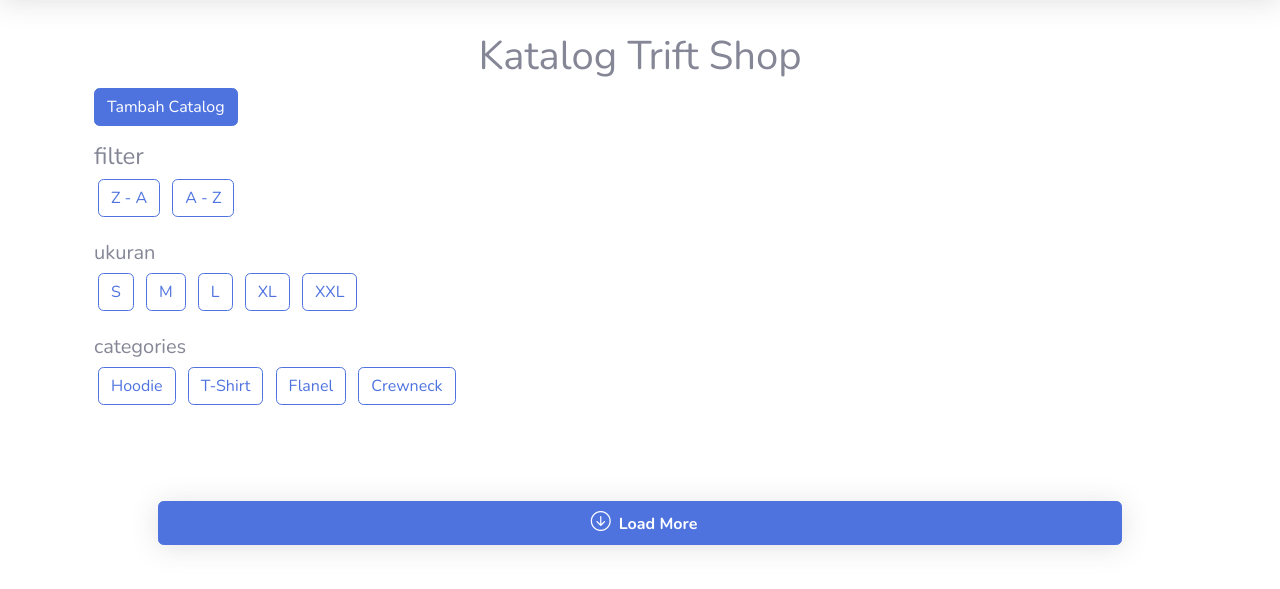
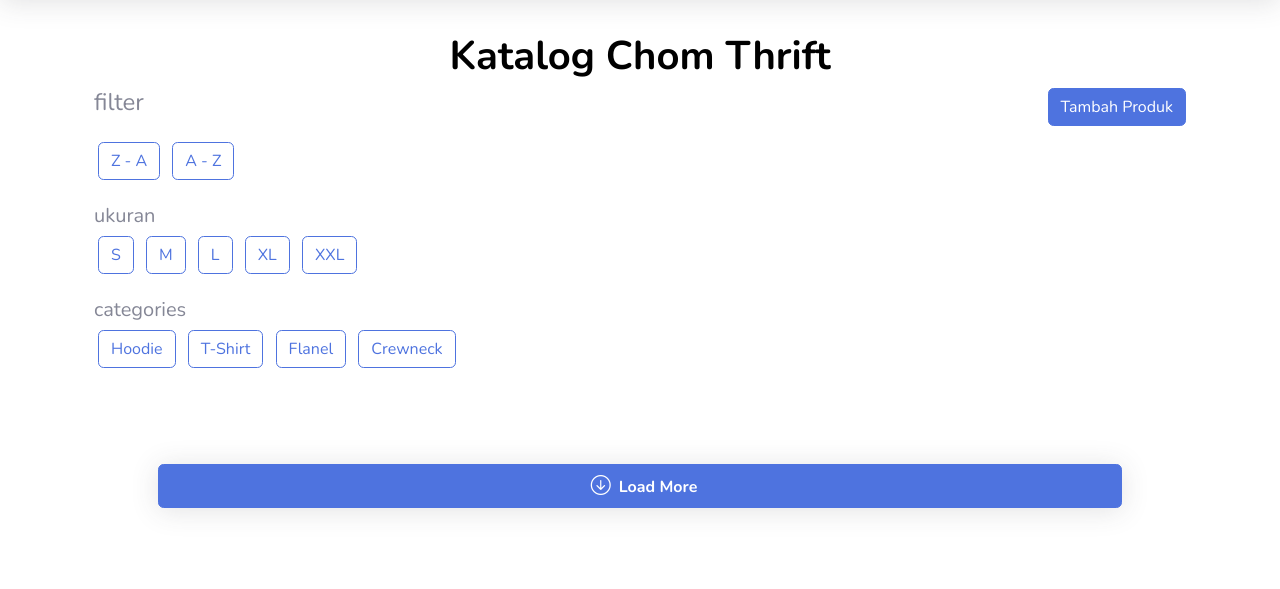
Before and after one commit to myusuframadhani/Chomthrift, a PHP site: page / in a window 1280 px wide. Shown: the part 64-653 px from the top of the page. Run offline with PHP 8.4, Linux system fonts and the light colour scheme; data that the repository does not hold is empty; some libraries are stand-ins or nearby versions.

Commit message:
change layout

```diff
--- a/index.php
+++ b/index.php
@@ -57,13 +57,19 @@ require_once("db.php");
 
     <!-- //!! >>> TITLE DAN BODY <<< -->
     <div class="container py-5 mt-5">
-        <h1 class="text-center">Katalog Trift Shop</h1>
+        <h1 class="text-center text-black fw-bold">Katalog Chom Thrift</h1>
 
-        <p class="d-grid gap-2 d-md-block"><a class="btn btn-primary" data-bs-toggle="modal" data-bs-target="#insertModal">Tambah Catalog</a></p>
+        <div class="d-flex flex-row-reverse justify-content-between">
+            <div>
+                <p class="d-grid gap-2 d-md-block"><a class="btn btn-primary" data-bs-toggle="modal" data-bs-target="#insertModal">Tambah Produk</a></p>
+            </div>
+            <div>
+                <h4>filter</h4>
+            </div>
+        </div>
 
         <!-- //!! >>> SORT <<< -->
         <div class="">
-            <h4>filter</h4>
             <button class="btn btn-outline-primary mx-1" type="submit" id="ZA">Z - A</button>
             <button class="btn btn-outline-primary mx-1" type="submit" id="AZ">A - Z</button>
             <br><br>
```
